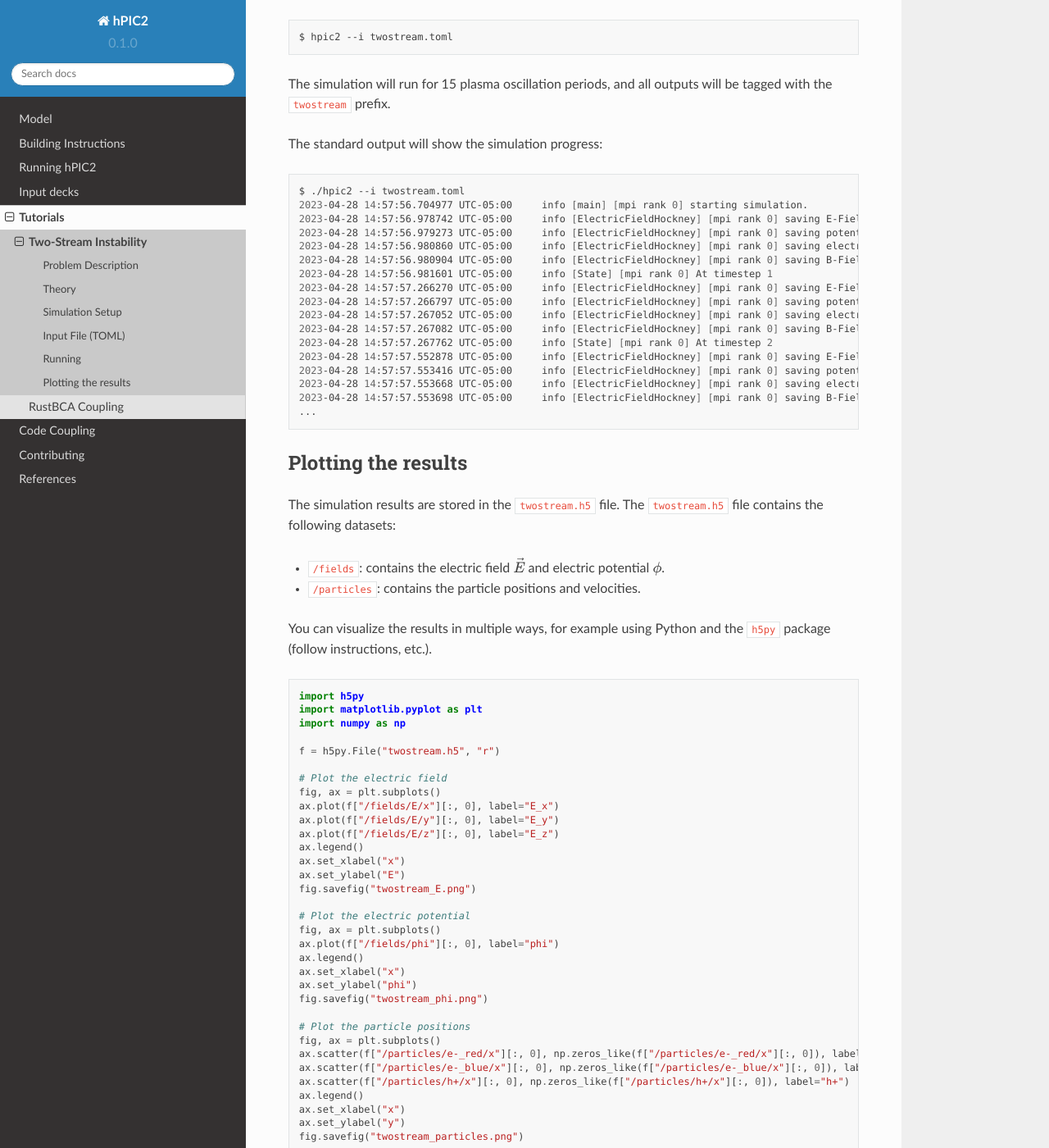
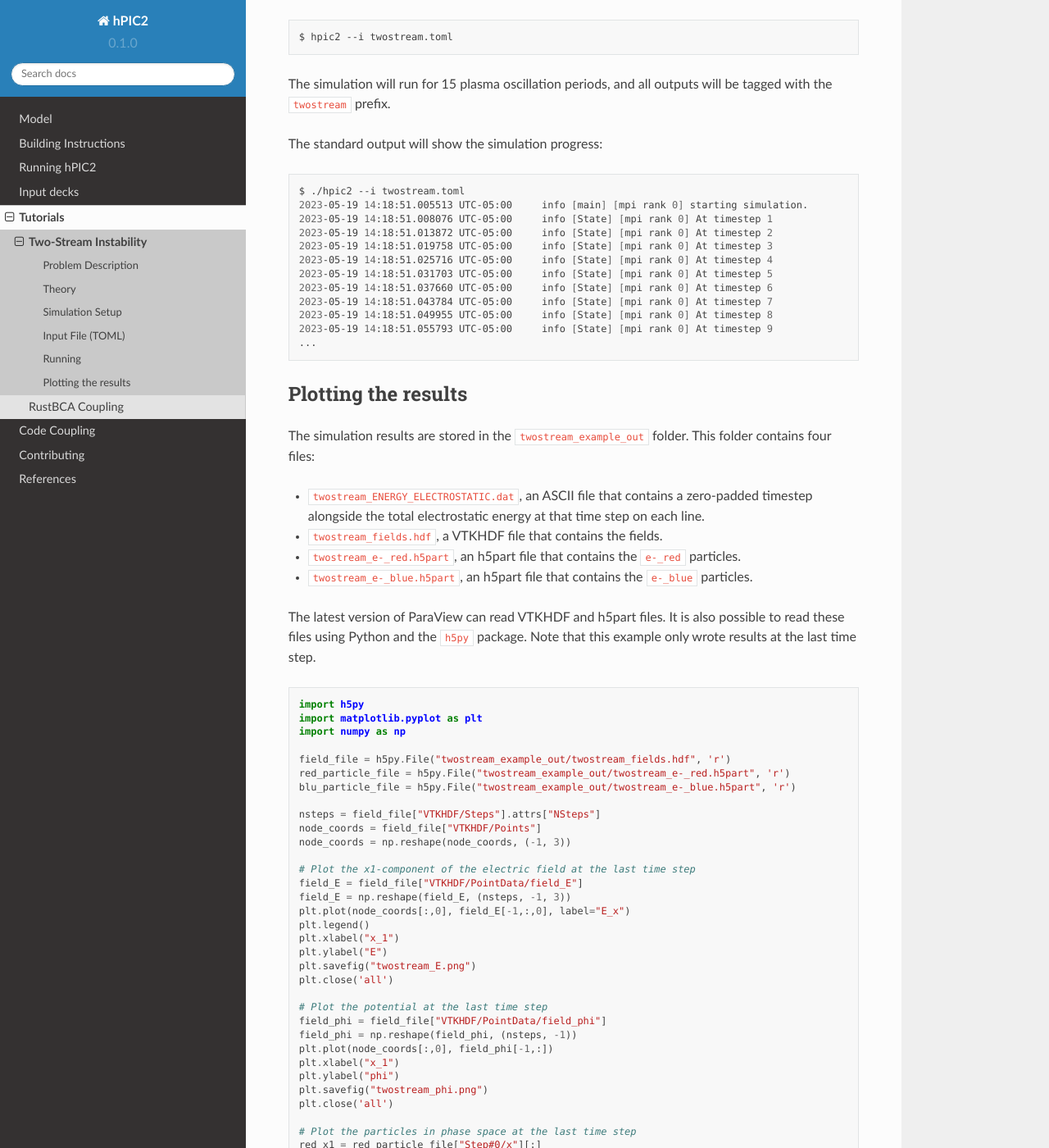
Before and after one commit to lcpp-org/hpic2doc, a Sphinx documentation site: the page built from docs/source/tutorials-source/two-stream-instability.rst, in a window 1280 px wide and 1400 px high, scrolled down 1618 px. Shown: the whole window at 82% size. Built offline with Sphinx 7.4.7 and the Read the Docs theme 2.0.0, drawn with Linux system fonts in a browser that asks for light colours; some of the changed text lies outside the part shown.

Commit message:
Update twostream python plotter for VTKHDF

```diff
--- a/docs/source/tutorials-source/two-stream-instability.rst
+++ b/docs/source/tutorials-source/two-stream-instability.rst
@@ -86,35 +86,36 @@ The standard output will show the simulation progress:
 .. code-block:: bash
 
    $ ./hpic2 --i twostream.toml
-   2023-04-28 14:57:56.704977 UTC-05:00     info [main] [mpi rank 0] starting simulation.
-   2023-04-28 14:57:56.978742 UTC-05:00     info [ElectricFieldHockney] [mpi rank 0] saving E-Field to twostream_example_out/twostream_EFIELD_t0000000.dat
-   2023-04-28 14:57:56.979273 UTC-05:00     info [ElectricFieldHockney] [mpi rank 0] saving potential to twostream_example_out/twostream_PHI_t0000000.dat
-   2023-04-28 14:57:56.980860 UTC-05:00     info [ElectricFieldHockney] [mpi rank 0] saving electrostatic energy to twostream_example_out/twostream_ENERGY_ELECTROSTATIC.dat
-   2023-04-28 14:57:56.980904 UTC-05:00     info [ElectricFieldHockney] [mpi rank 0] saving B-Field to twostream_example_out/twostream_BFIELD_t0000000.dat
-   2023-04-28 14:57:56.981601 UTC-05:00     info [State] [mpi rank 0] At timestep 1
-   2023-04-28 14:57:57.266270 UTC-05:00     info [ElectricFieldHockney] [mpi rank 0] saving E-Field to twostream_example_out/twostream_EFIELD_t0000001.dat
-   2023-04-28 14:57:57.266797 UTC-05:00     info [ElectricFieldHockney] [mpi rank 0] saving potential to twostream_example_out/twostream_PHI_t0000001.dat
-   2023-04-28 14:57:57.267052 UTC-05:00     info [ElectricFieldHockney] [mpi rank 0] saving electrostatic energy to twostream_example_out/twostream_ENERGY_ELECTROSTATIC.dat
-   2023-04-28 14:57:57.267082 UTC-05:00     info [ElectricFieldHockney] [mpi rank 0] saving B-Field to twostream_example_out/twostream_BFIELD_t0000001.dat
-   2023-04-28 14:57:57.267762 UTC-05:00     info [State] [mpi rank 0] At timestep 2
-   2023-04-28 14:57:57.552878 UTC-05:00     info [ElectricFieldHockney] [mpi rank 0] saving E-Field to twostream_example_out/twostream_EFIELD_t0000002.dat
-   2023-04-28 14:57:57.553416 UTC-05:00     info [ElectricFieldHockney] [mpi rank 0] saving potential to twostream_example_out/twostream_PHI_t0000002.dat
-   2023-04-28 14:57:57.553668 UTC-05:00     info [ElectricFieldHockney] [mpi rank 0] saving electrostatic energy to twostream_example_out/twostream_ENERGY_ELECTROSTATIC.dat
-   2023-04-28 14:57:57.553698 UTC-05:00     info [ElectricFieldHockney] [mpi rank 0] saving B-Field to twostream_example_out/twostream_BFIELD_t0000002.dat
+   2023-05-19 14:18:51.005513 UTC-05:00     info [main] [mpi rank 0] starting simulation.
+   2023-05-19 14:18:51.008076 UTC-05:00     info [State] [mpi rank 0] At timestep 1
+   2023-05-19 14:18:51.013872 UTC-05:00     info [State] [mpi rank 0] At timestep 2
+   2023-05-19 14:18:51.019758 UTC-05:00     info [State] [mpi rank 0] At timestep 3
+   2023-05-19 14:18:51.025716 UTC-05:00     info [State] [mpi rank 0] At timestep 4
+   2023-05-19 14:18:51.031703 UTC-05:00     info [State] [mpi rank 0] At timestep 5
+   2023-05-19 14:18:51.037660 UTC-05:00     info [State] [mpi rank 0] At timestep 6
+   2023-05-19 14:18:51.043784 UTC-05:00     info [State] [mpi rank 0] At timestep 7
+   2023-05-19 14:18:51.049955 UTC-05:00     info [State] [mpi rank 0] At timestep 8
+   2023-05-19 14:18:51.055793 UTC-05:00     info [State] [mpi rank 0] At timestep 9
    ...
 
 
 Plotting the results
 ---------------------
 
-The simulation results are stored in the ``twostream.h5`` file.
-The ``twostream.h5`` file contains the following datasets:
+The simulation results are stored in the ``twostream_example_out`` folder.
+This folder contains four files:
 
-* ``/fields``: contains the electric field :math:`\vec{E}` and electric potential :math:`\phi`.
-* ``/particles``: contains the particle positions and velocities.
+* ``twostream_ENERGY_ELECTROSTATIC.dat``, an ASCII file that contains
+  a zero-padded timestep alongside the total electrostatic energy at that
+  time step on each line.
+* ``twostream_fields.hdf``, a VTKHDF file that contains the fields.
+* ``twostream_e-_red.h5part``, an h5part file that contains the ``e-_red`` particles.
+* ``twostream_e-_blue.h5part``, an h5part file that contains the ``e-_blue`` particles.
 
-You can visualize the results in multiple ways, for example
-using Python and the ``h5py`` package (follow instructions, etc.).
+The latest version of ParaView can read VTKHDF and h5part files.
+It is also possible to read these files
+using Python and the ``h5py`` package.
+Note that this example only wrote results at the last time step.
 
 .. code-block:: python
 
@@ -122,34 +123,45 @@ using Python and the ``h5py`` package (follow instructions, etc.).
    import matplotlib.pyplot as plt
    import numpy as np
 
-   f = h5py.File("twostream.h5", "r")
+   field_file = h5py.File("twostream_example_out/twostream_fields.hdf", 'r')
+   red_particle_file = h5py.File("twostream_example_out/twostream_e-_red.h5part", 'r')
+   blu_particle_file = h5py.File("twostream_example_out/twostream_e-_blue.h5part", 'r')
 
-   # Plot the electric field
-   fig, ax = plt.subplots()
-   ax.plot(f["/fields/E/x"][:, 0], label="E_x")
-   ax.plot(f["/fields/E/y"][:, 0], label="E_y")
-   ax.plot(f["/fields/E/z"][:, 0], label="E_z")
-   ax.legend()
-   ax.set_xlabel("x")
-   ax.set_ylabel("E")
-   fig.savefig("twostream_E.png")
+   nsteps = field_file["VTKHDF/Steps"].attrs["NSteps"]
+   node_coords = field_file["VTKHDF/Points"]
+   node_coords = np.reshape(node_coords, (-1, 3))
 
-   # Plot the electric potential
-   fig, ax = plt.subplots()
-   ax.plot(f["/fields/phi"][:, 0], label="phi")
-   ax.legend()
-   ax.set_xlabel("x")
-   ax.set_ylabel("phi")
-   fig.savefig("twostream_phi.png")
+   # Plot the x1-component of the electric field at the last time step
+   field_E = field_file["VTKHDF/PointData/field_E"]
+   field_E = np.reshape(field_E, (nsteps, -1, 3))
+   plt.plot(node_coords[:,0], field_E[-1,:,0], label="E_x")
+   plt.legend()
+   plt.xlabel("x_1")
+   plt.ylabel("E")
+   plt.savefig("twostream_E.png")
+   plt.close('all')
 
-   # Plot the particle positions
-   fig, ax = plt.subplots()
-   ax.scatter(f["/particles/e-_red/x"][:, 0], np.zeros_like(f["/particles/e-_red/x"][:, 0]), label="e-_red")
-   ax.scatter(f["/particles/e-_blue/x"][:, 0], np.zeros_like(f["/particles/e-_blue/x"][:, 0]), label="e-_blue")
-   ax.scatter(f["/particles/h+/x"][:, 0], np.zeros_like(f["/particles/h+/x"][:, 0]), label="h+")
-   ax.legend()
-   ax.set_xlabel("x")
-   ax.set_ylabel("y")
-   fig.savefig("twostream_particles.png")
+   # Plot the potential at the last time step
+   field_phi = field_file["VTKHDF/PointData/field_phi"]
+   field_phi = np.reshape(field_phi, (nsteps, -1))
+   plt.plot(node_coords[:,0], field_phi[-1,:])
+   plt.xlabel("x_1")
+   plt.ylabel("phi")
+   plt.savefig("twostream_phi.png")
+   plt.close('all')
 
-   f.close()
+   # Plot the particles in phase space at the last time step
+   red_x1 = red_particle_file["Step#0/x"][:]
+   red_v1 = red_particle_file["Step#0/v1"][:]
+   blu_x1 = blu_particle_file["Step#0/x"][:]
+   blu_v1 = blu_particle_file["Step#0/v1"][:]
+   plt.plot(red_x1, red_v1, 'r,')
+   plt.plot(blu_x1, blu_v1, 'b,')
+   plt.xlabel("x_1")
+   plt.ylabel("v_1")
+   plt.savefig("twostream_particles.png")
+   plt.close('all')
+
+   field_file.close()
+   red_particle_file.close()
+   blu_particle_file.close()
```
